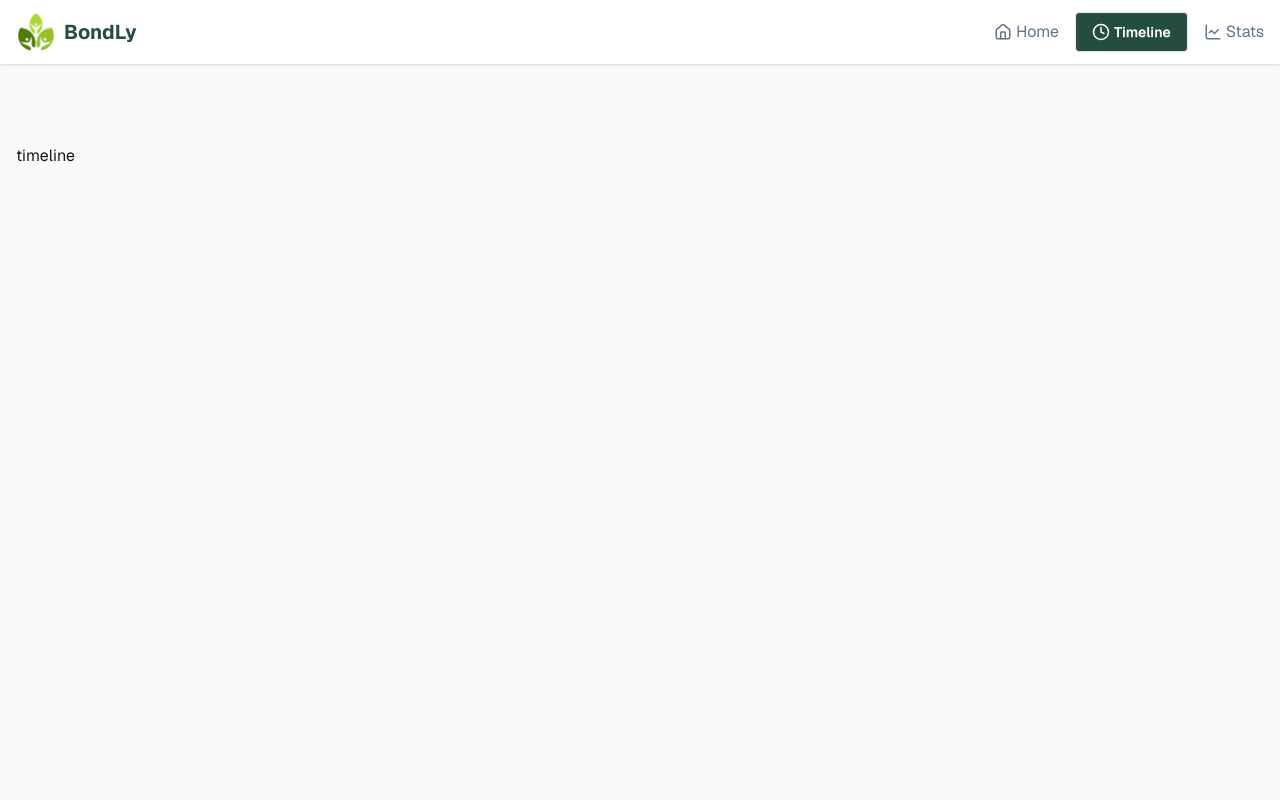
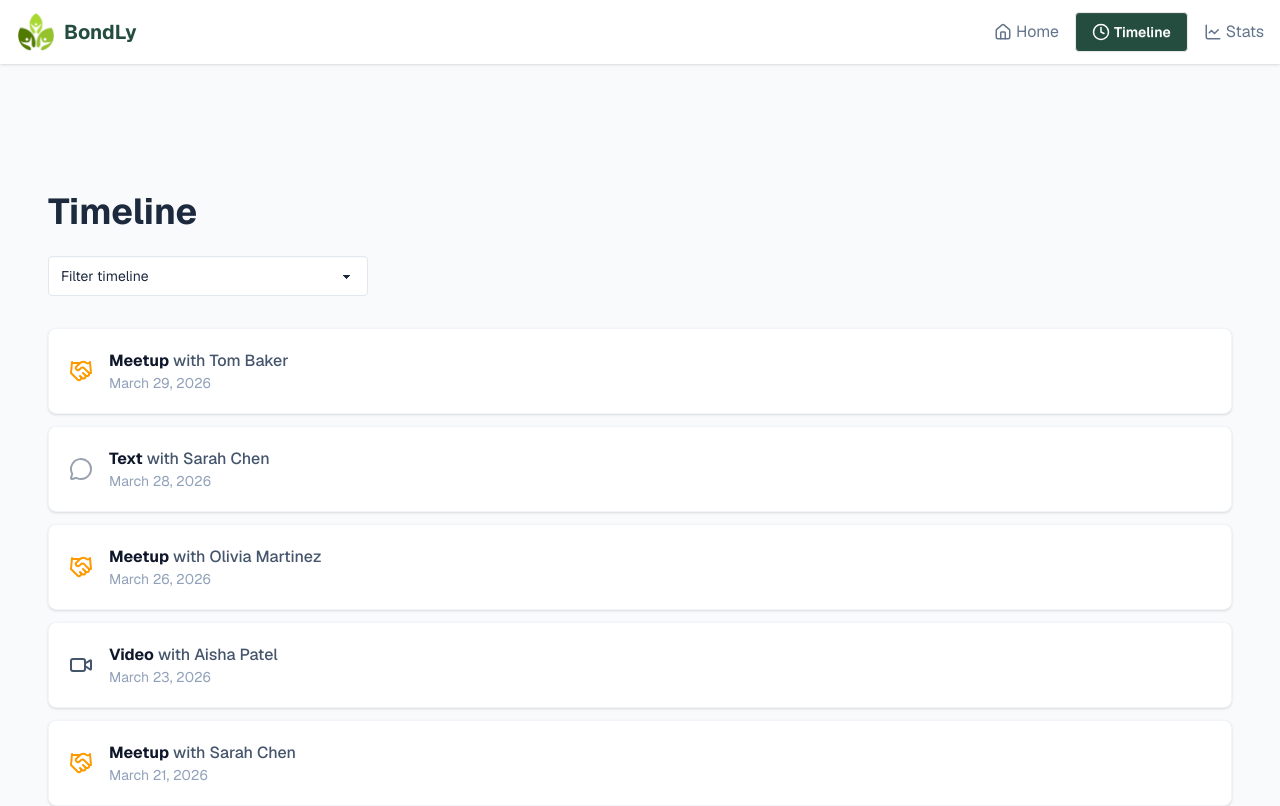
Before and after one commit to JowelislamHabib/Bondly, a Next.js app: page /timeline in a window 1280 px wide. Shown: the top 806 px of the page. Built offline with nearby package versions, Linux system fonts and the light colour scheme.

Commit message:
feat: Enhance TimelinePage with event filtering and improved layout; add event icons and styling

```diff
--- a/src/app/timeline/page.jsx
+++ b/src/app/timeline/page.jsx
@@ -1,13 +1,87 @@
-
 import React from "react";
+import { Handshake, MessageCircle, Video, Phone } from "lucide-react";
 
 const TimelinePage = () => {
+  const events = [
+    {
+      type: "Meetup",
+      person: "Tom Baker",
+      date: "March 29, 2026",
+      icon: <Handshake className="text-amber-500" />,
+    },
+    {
+      type: "Text",
+      person: "Sarah Chen",
+      date: "March 28, 2026",
+      icon: <MessageCircle className="text-gray-400" />,
+    },
+    {
+      type: "Meetup",
+      person: "Olivia Martinez",
+      date: "March 26, 2026",
+      icon: <Handshake className="text-amber-500" />,
+    },
+    {
+      type: "Video",
+      person: "Aisha Patel",
+      date: "March 23, 2026",
+      icon: <Video className="text-slate-600" />,
+    },
+    {
+      type: "Meetup",
+      person: "Sarah Chen",
+      date: "March 21, 2026",
+      icon: <Handshake className="text-amber-500" />,
+    },
+    {
+      type: "Call",
+      person: "Marcus Johnson",
+      date: "March 19, 2026",
+      icon: <Phone className="text-slate-700" />,
+    },
+    {
+      type: "Meetup",
+      person: "Aisha Patel",
+      date: "March 17, 2026",
+      icon: <Handshake className="text-amber-500" />,
+    },
+  ];
+
   return (
-    <>
-      <div className="container mx-auto px-4">
-        <h1>timeline</h1>
+    <div className="container mx-auto p-4">
+      <div className="mx-auto p-8 bg-slate-50  text-slate-800">
+        <h1 className="text-4xl font-bold mb-6">Timeline</h1>
+
+        <select className="select select-bordered w-full max-w-xs mb-8 bg-white border-slate-200">
+          <option disabled selected>
+            Filter timeline
+          </option>
+          <option value="All">All entries</option>
+          <option value="Call">Call</option>
+          <option value="Text">Text</option>
+          <option value="Video">Video</option>
+          <option value="Meetup">Meetup</option>
+        </select>
+
+        <div className="flex flex-col gap-3">
+          {events.map((event, index) => (
+            <div
+              key={index}
+              className="card flex-row items-center gap-4 p-5 bg-white border border-slate-100 shadow-sm"
+            >
+              <div className="text-2xl">{event.icon}</div>
+              <div>
+                <p className="text-slate-600 font-medium">
+                  <span className="text-slate-900 font-bold">{event.type}</span>{" "}
+                  with {event.person}
+                </p>
+                <p className="text-slate-400 text-sm">{event.date}</p>
+              </div>
+            </div>
+          ))}
+        </div>
       </div>
-    </>
+    </div>
   );
 };
 
```
